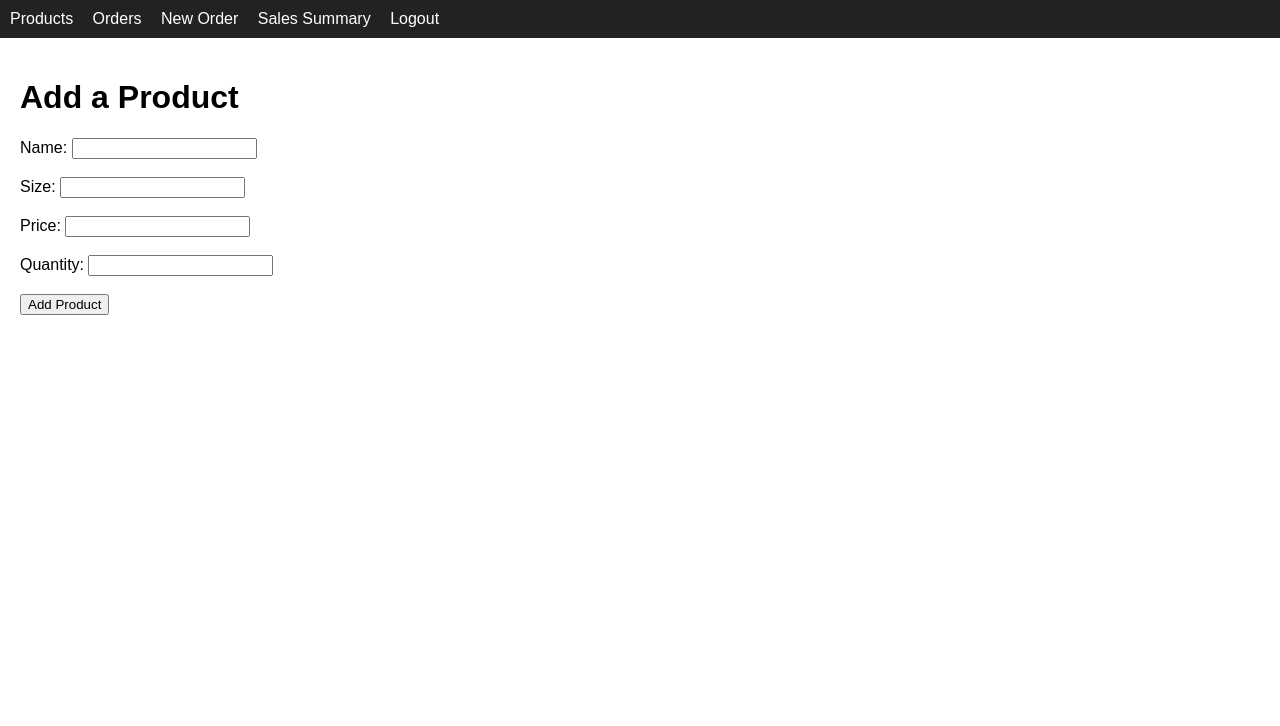
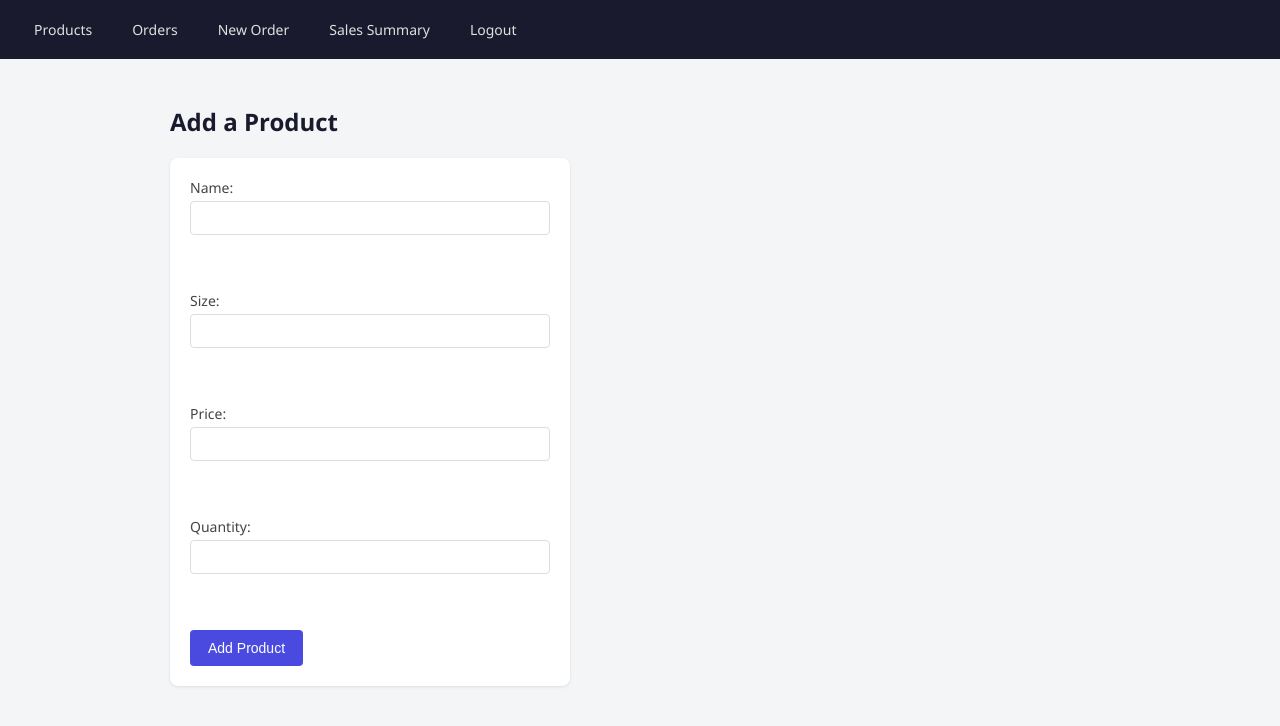
Before and after one commit to Nziza21/oren-order-inventory-tracker, a Flask app: page /products/add in a window 1280 px wide. Shown: the top 726 px of the page. Run offline with Flask 3, Linux system fonts and the light colour scheme; the visitor is signed in with stand-in values (Sample User, id 1).

Commit message:
pages products styling

```diff
--- a/templates/base.html
+++ b/templates/base.html
@@ -3,12 +3,74 @@
 <head>
     <title>{% block title %}ORÉN Tracker{% endblock %}</title>
     <style>
-        nav { background: #222; padding: 10px; }
-        nav a { color: white; margin-right: 15px; text-decoration: none; }
-        nav a:hover { text-decoration: underline; }
-        body { font-family: Arial, sans-serif; margin: 0; }
-        .content { padding: 20px; }
-    </style>
+    * { box-sizing: border-box; }
+    body {
+        font-family: 'Segoe UI', Arial, sans-serif;
+        margin: 0;
+        background: #f4f5f7;
+        color: #222;
+    }
+    nav {
+        background: #1a1a2e;
+        padding: 14px 24px;
+        display: flex;
+        gap: 20px;
+    }
+    nav a {
+        color: #e0e0e0;
+        text-decoration: none;
+        font-weight: 500;
+        font-size: 14px;
+        padding: 6px 10px;
+        border-radius: 4px;
+        transition: background 0.2s;
+    }
+    nav a:hover { background: #2e2e4d; color: #fff; }
+    .content { padding: 30px; max-width: 1000px; margin: 0 auto; }
+    h1 { font-size: 24px; margin-bottom: 20px; color: #1a1a2e; }
+    table {
+        width: 100%;
+        border-collapse: collapse;
+        background: white;
+        border-radius: 8px;
+        overflow: hidden;
+        box-shadow: 0 1px 3px rgba(0,0,0,0.1);
+    }
+    th, td {
+        padding: 12px 16px;
+        text-align: left;
+        border-bottom: 1px solid #eee;
+    }
+    th {
+        background: #1a1a2e;
+        color: white;
+        font-size: 13px;
+        text-transform: uppercase;
+        letter-spacing: 0.5px;
+    }
+    tr:hover { background: #f9f9fb; }
+    a { color: #4a4ae0; }
+    form { background: white; padding: 20px; border-radius: 8px; box-shadow: 0 1px 3px rgba(0,0,0,0.1); max-width: 400px; }
+    label { display: block; margin-bottom: 12px; font-size: 14px; color: #444; }
+    input, select {
+        width: 100%;
+        padding: 8px 10px;
+        margin-top: 4px;
+        border: 1px solid #ddd;
+        border-radius: 4px;
+        font-size: 14px;
+    }
+    button {
+        background: #4a4ae0;
+        color: white;
+        border: none;
+        padding: 10px 18px;
+        border-radius: 4px;
+        font-size: 14px;
+        cursor: pointer;
+    }
+    button:hover { background: #3a3ac0; }
+</style>
 </head>
 <body>
     <nav>
```
